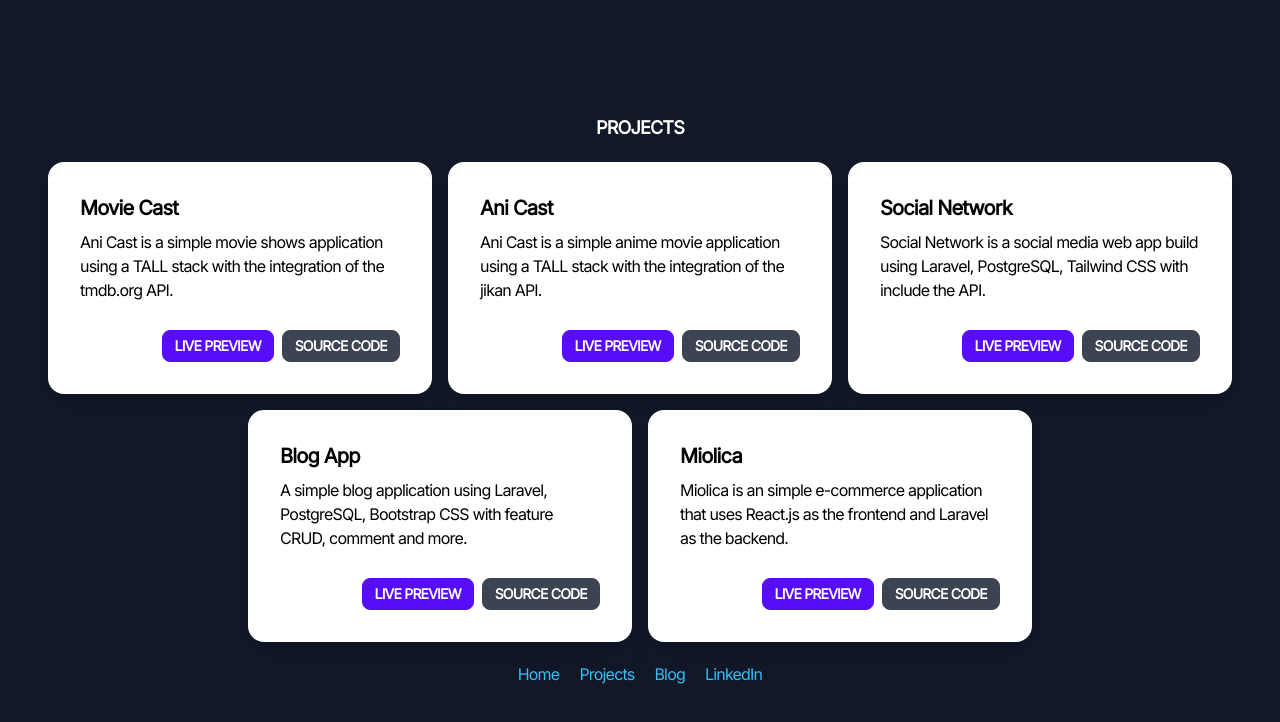
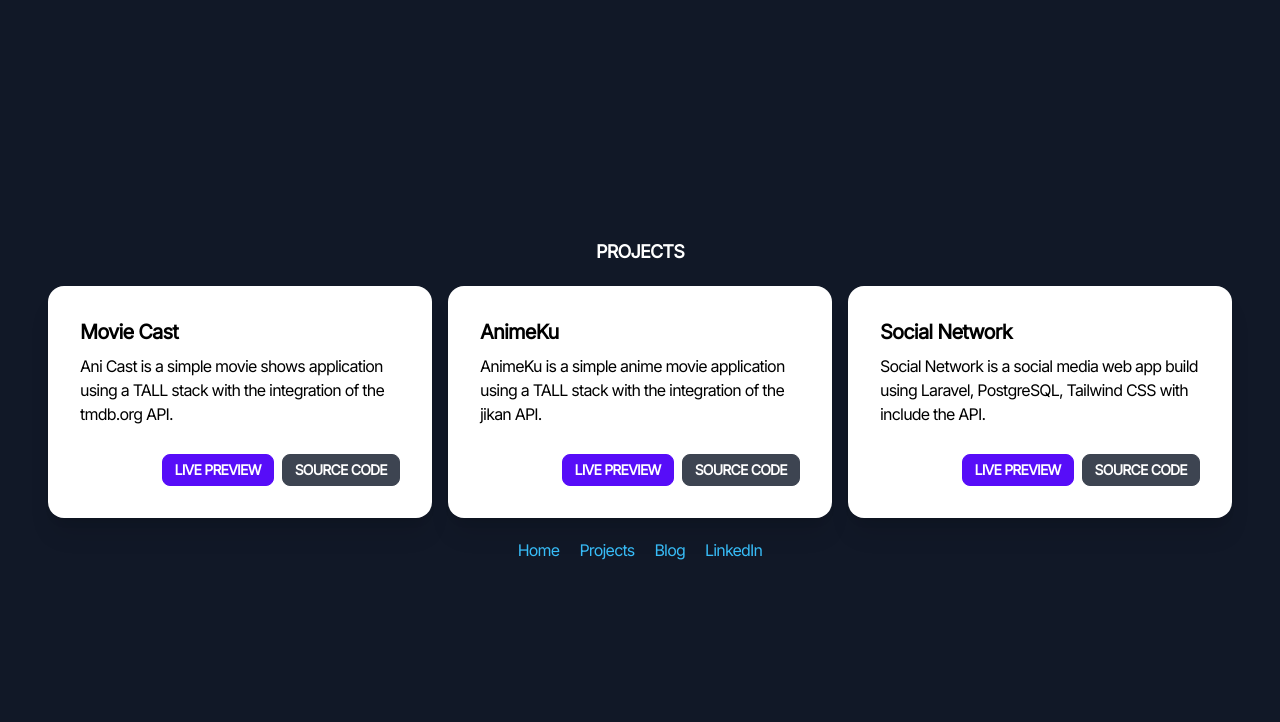
Before and after one commit to novalramdhani/noval.io, a React (Create React App) app: page /projects in a window 1280 px wide. Shown: the top 722 px of the page. Built offline with nearby package versions, Linux system fonts and the light colour scheme.

Commit message:
remove some projects

```diff
--- a/src/components/Projects.tsx
+++ b/src/components/Projects.tsx
@@ -15,8 +15,8 @@ export default function Projects() {
                     previewUrl="http://movie-cast.herokuapp.com"
                 />
                 <Card
-                    title="Ani Cast"
-                    description="Ani Cast is a simple anime movie application using a TALL stack with the integration of the jikan API."
+                    title="AnimeKu"
+                    description="AnimeKu is a simple anime movie application using a TALL stack with the integration of the jikan API."
                     sourceCodeUrl="https://github.com/novalramdhani/Ani-Cast"
                     previewUrl="http://anicast.herokuapp.com"
                 />
@@ -25,16 +25,6 @@ export default function Projects() {
                     description="Social Network is a social media web app build using Laravel, PostgreSQL, Tailwind CSS with include the API."
                     sourceCodeUrl="https://github.com/novalramdhani/Social-Network"
                 />
-                <Card
-                    title="Blog App"
-                    description="A simple blog application using Laravel, PostgreSQL, Bootstrap CSS with feature CRUD, comment and more."
-                    sourceCodeUrl="https://github.com/novalramdhani/blog"
-                />
-                <Card
-                    title="Miolica"
-                    description="Miolica is an simple e-commerce application that uses React.js as the frontend and Laravel as the backend."
-                    sourceCodeUrl="https://github.com/novalramdhani/Miolica"
-                />
             </div>
 
             <Menu />
```
